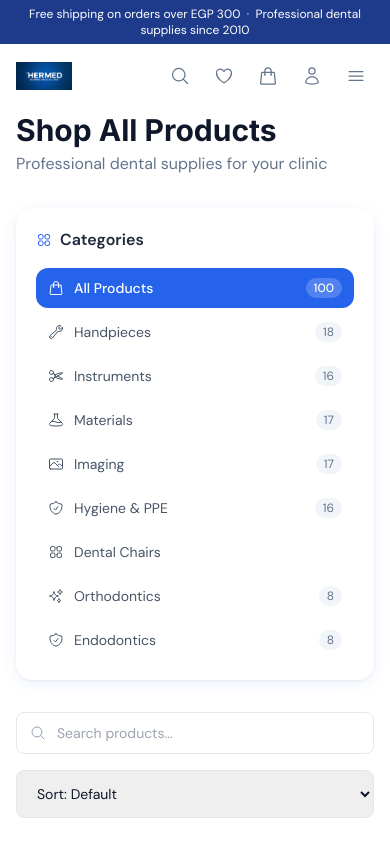
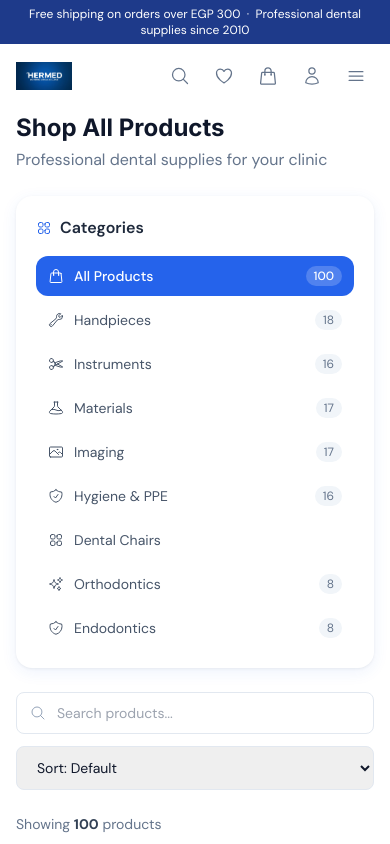
Before and after one commit to Osama-hammam/hermed, a React (Vite) app: page /shop in a window 390 px wide. Shown: the top 844 px of the page. Built offline with nearby package versions, Linux system fonts and the light colour scheme.

Commit message:
Edit shopPage

```diff
--- a/src/pages/Shop.jsx
+++ b/src/pages/Shop.jsx
@@ -90,11 +90,11 @@ export default function Shop() {
   return (
     <div
       ref={contentRef}
-      className={`page-enter max-w-7xl mx-auto px-4 sm:px-6 lg:px-8 py-6 md:py-10 transition-all duration-700 ${contentVisible ? "opacity-100 translate-y-0" : "opacity-0 translate-y-10"}`}
+      className={`page-enter max-w-7xl mx-auto px-4 sm:px-6 lg:px-8 py-6 md:py-10 transition-all duration-700 ${contentVisible ? "opacity-100 translate-y-0" : "opacity-0 translate-y-6 md:translate-y-10"}`}
     >
       {/* Header */}
-      <div className="mb-8">
-        <h1 className="font-display text-3xl font-bold text-slate-900">
+      <div className="mb-6 md:mb-8">
+        <h1 className="font-display text-2xl md:text-3xl font-bold text-slate-900">
           Shop All Products
         </h1>
         <p className="text-slate-500 mt-1">
@@ -102,7 +102,7 @@ export default function Shop() {
         </p>
       </div>
 
-      <div className="flex flex-col lg:flex-row gap-8">
+      <div className="flex flex-col lg:flex-row gap-6 md:gap-8">
         {/* Sidebar */}
         <div className="lg:w-64 flex-shrink-0">
           <CategorySidebar
@@ -115,7 +115,7 @@ export default function Shop() {
         {/* Main */}
         <div className="flex-1 min-w-0">
           {/* Toolbar */}
-          <div className="flex flex-col md:flex-row gap-4 mb-6">
+          <div className="flex flex-col md:flex-row gap-3 md:gap-4 mb-6">
             <div className="relative flex-1">
               <MagnifyingGlassIcon className="absolute left-3.5 top-1/2 -translate-y-1/2 w-4 h-4 text-slate-400" />
               <input
@@ -129,7 +129,7 @@ export default function Shop() {
             <select
               value={sort}
               onChange={(e) => setSort(e.target.value)}
-              className="input md:w-48 h-12 md:h-auto"
+              className="input md:w-48 h-11 md:h-auto text-sm"
             >
               <option value="default">Sort: Default</option>
               <option value="price-asc">Price: Low → High</option>
@@ -182,7 +182,7 @@ export default function Shop() {
           ) : (
             <div
               key={page}
-              className="grid grid-cols-1 sm:grid-cols-2 xl:grid-cols-3 gap-5"
+              className="grid grid-cols-2 sm:grid-cols-2 xl:grid-cols-3 gap-3 md:gap-5"
             >
               {paginated.map((p, index) => (
                 <div
```
